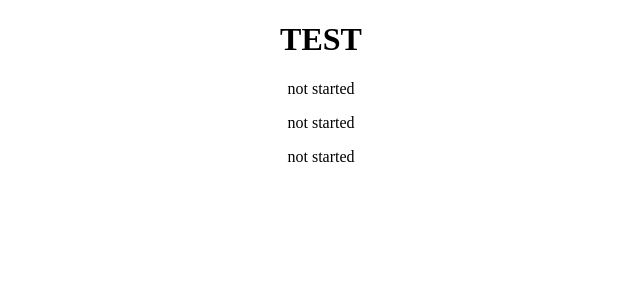
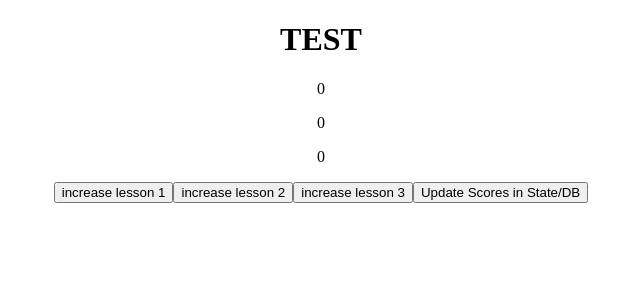
Before and after one commit to LaurenReilly/TanukiSensei, a React (Create React App) app in the folder client/: page /lesson in a window 1280 px wide. Shown: the top 300 px of the page, without its empty margins (319-959 px from the left). Built offline with nearby package versions, Linux system fonts and the light colour scheme.

Commit message:
updated DB to have scores as integers, can now login/register/get scores from db as well as store scores into db. woot

```diff
--- a/client/src/App.js
+++ b/client/src/App.js
@@ -4,6 +4,8 @@ import { Switch, Route, withRouter } from 'react-router-dom';
 
 import Login from './components/Login'
 import Rules from './components/Rules'
+import Lesson from './components/Lesson'
+
 import './App.css';
 
 class App extends Component {
@@ -18,6 +20,7 @@ class App extends Component {
        <Switch>
           <Route exact path="/" component={Login}/>
           <Route path="/rules" component={Rules}/>
+          <Route path="/lesson" component={Lesson}/>
         </Switch>
       </div>
     );
--- /dev/null
+++ b/client/src/components/Lesson.js
@@ -0,0 +1,43 @@
+import React, { Component } from 'react';
+import { connect } from 'react-redux';
+import axios from 'axios';
+
+
+class Lesson extends Component {
+
+    async updateProgress() {
+        let {username, firstLesson, secondLesson, thirdLesson} = this.props
+        let response = await axios.post('/update/store', {username, firstLesson, secondLesson, thirdLesson})
+        console.log(response);
+    }
+
+    render() {
+        return(
+            <div>
+                <button onClick={(e) => {e.preventDefault(); this.props.updateFirst()}}>increase lesson 1</button>
+                <button onClick={(e) => {e.preventDefault(); this.props.updateSecond()}}>increase lesson 2</button>
+                <button onClick={(e) => {e.preventDefault(); this.props.updateThird()}}>increase lesson 3</button>
+                <button onClick={(e) => {e.preventDefault(); this.updateProgress()}}>Update Scores in State/DB</button>
+            </div>
+        )
+    }
+}
+
+let mapStateToProps = (state) => {
+    return {
+      username: state.username,
+      firstLesson: state.firstLesson,
+      secondLesson: state.secondLesson,
+      thirdLesson: state.thirdLesson
+    }
+  }
+
+let mapDispatchToProps = (dispatch) => {
+    return {
+        updateFirst: () => dispatch({type: "UPDATE_FIRST"}),
+        updateSecond: () => dispatch({type: "UPDATE_SECOND"}),
+        updateThird: () => dispatch({type: "UPDATE_THIRD"}),
+    }
+}
+
+export default connect(mapStateToProps, mapDispatchToProps)(Lesson);
--- a/client/src/components/Rules.js
+++ b/client/src/components/Rules.js
@@ -5,6 +5,7 @@ class Rules extends Component {
         return (
             <div>
                 <h1>RULES</h1>
+                <button onClick={() => this.props.history.push('/lesson')}>Go to Lesson</button>
             </div>
         )
     }
--- a/client/src/reducer.js
+++ b/client/src/reducer.js
@@ -1,8 +1,8 @@
 let initalState = {
     username: "",
-    firstLesson: "not started",
-    secondLesson: "not started",
-    thirdLesson: "not started",
+    firstLesson: 0,
+    secondLesson: 0,
+    thirdLesson: 0,
 }
 
 let reducer = (state = initalState, action) => {
@@ -15,12 +15,20 @@ let reducer = (state = initalState, action) => {
             secondLesson: secondLesson,
             thirdLesson: thirdLesson
         }
-    } else if (type === "UPDATE") {
+    } else if (type === "UPDATE_FIRST") {
         return {
             ...state,
-            firstLesson: firstLesson,
-            secondLesson: secondLesson,
-            thirdLesson: thirdLesson
+            firstLesson: state.firstLesson +1,
+        }
+    } else if (type === "UPDATE_SECOND") {
+        return {
+            ...state,
+            secondLesson: state.secondLesson +1,
+        }
+    } else if (type === "UPDATE_THIRD") {
+        return {
+            ...state,
+            thirdLesson: state.thirdLesson +1
         }
     } else {
         return state;
```
Also changed, not shown: 1 other file (tests, documents, lock files or other folders).
